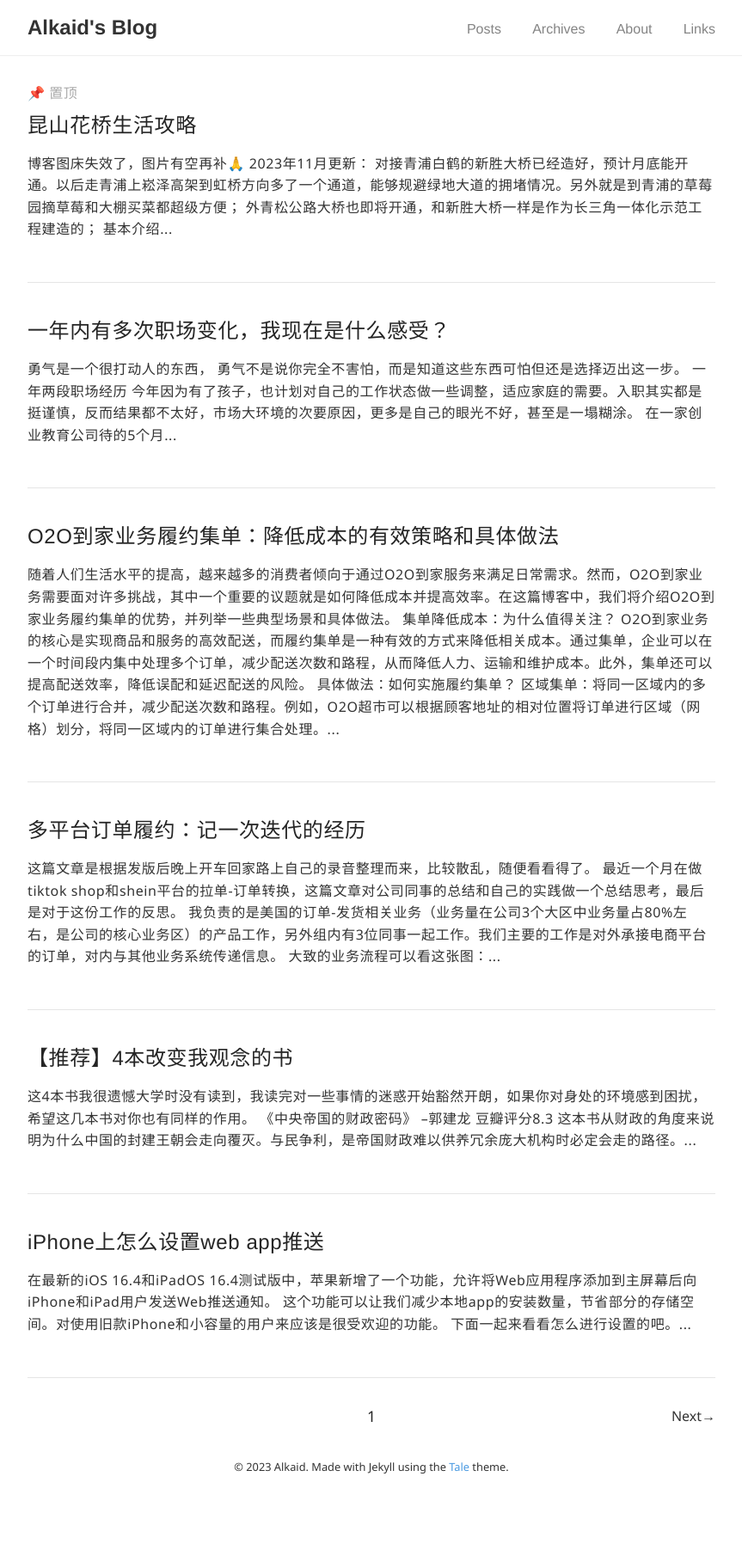
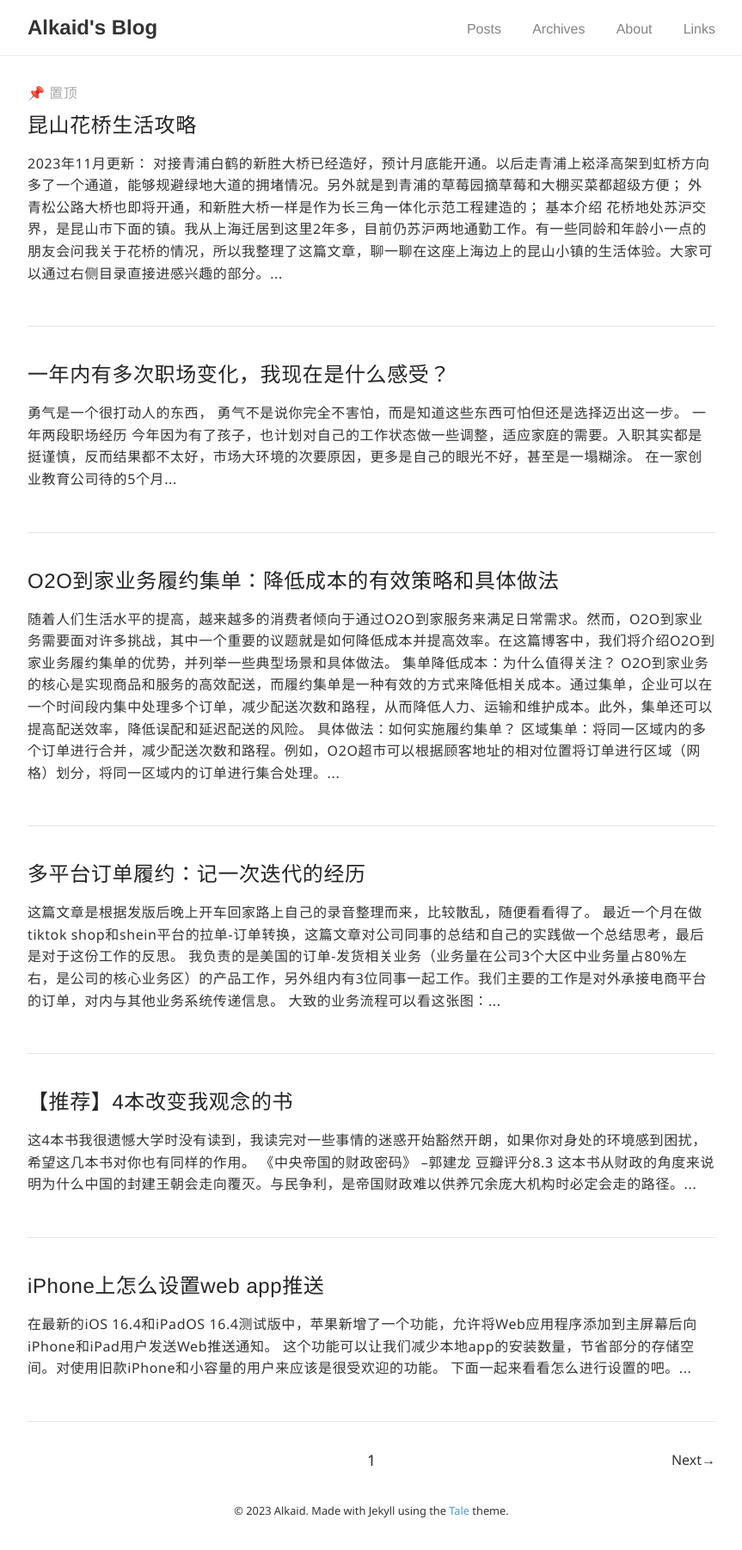
Before and after one commit to AlkaidWaong/ifoz, a Jekyll site: the page built from index.html, in a window 1280 px wide. Shown: the whole page at 86% size, without its empty margins (208-1071 px from the left). Built offline with Jekyll 4.4.1, drawn with Linux system fonts in a browser that asks for light colours; the list of posts is cut into pages by our own code; comment, search, counter and statistics services are not loaded; before the commit the page ends 1752 px from its top, so only the background shows below that.

Commit message:
Update 2022-12-04-All-things-i-know-about-huaqiao.md

```diff
--- a/_posts/2022-12-04-All-things-i-know-about-huaqiao.md
+++ b/_posts/2022-12-04-All-things-i-know-about-huaqiao.md
@@ -9,13 +9,11 @@ tags:
   - 生活
 ---
 
-`博客图床失效了，图片有空再补🙏`
-
 ![花桥地铁站](/img/in-post-2022/IMG_2936.JPG)
 
 
 
-**2023年11月更新：**
+`2023年11月更新：`
 
 1. 对接青浦白鹤的**新胜大桥**已经造好，预计月底能开通。以后走青浦上崧泽高架到虹桥方向多了一个通道，能够规避绿地大道的拥堵情况。另外就是到青浦的草莓园摘草莓和大棚买菜都超级方便；
 2. 外青松公路大桥也即将开通，和新胜大桥一样是作为长三角一体化示范工程建造的；
```
